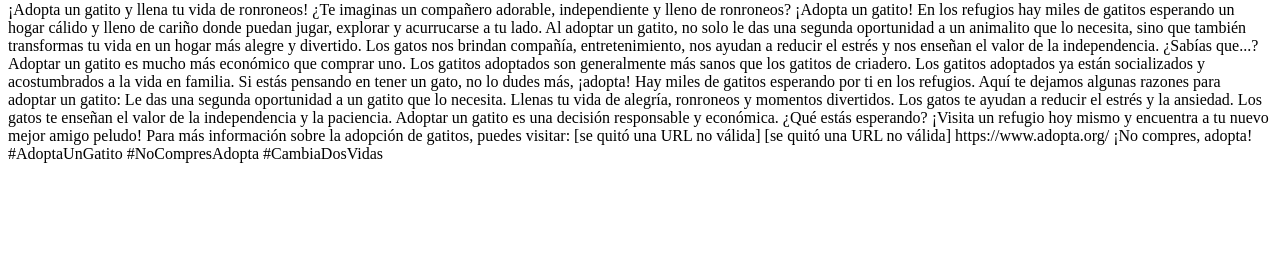
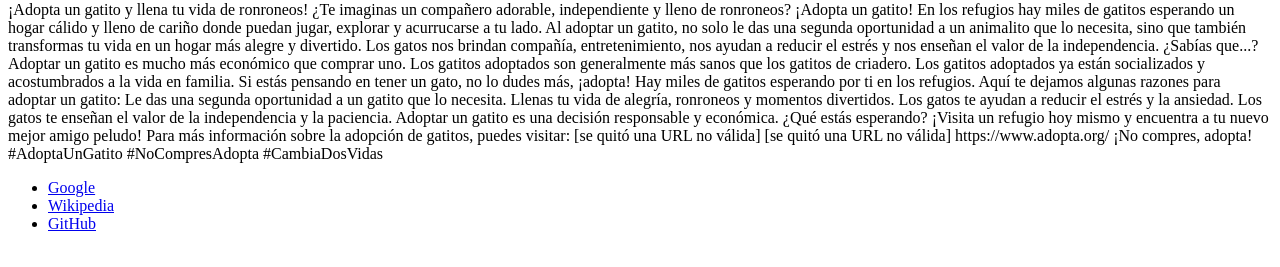
Before and after one commit to Awolfo01/FirstPageWeb, a plain HTML site: page Links/Gatos.html in a window 1280 px wide. Shown: the part 79-346 px from the top of the page. Drawn offline with Linux system fonts and the light colour scheme.

Commit message:
Actualizar Gatos.html

```diff
--- a/Links/Gatos.html
+++ b/Links/Gatos.html
@@ -39,5 +39,10 @@
 
         #AdoptaUnGatito #NoCompresAdopta #CambiaDosVidas
     </p>
+ <ul>
+    <li><a     href="https://www.google.com">Google</a></li>
+    <li><a href="https://www.wikipedia.org">Wikipedia</a></li>
+    <li><a href="https://www.github.com">GitHub</a></li>
+  </ul>
 </body>
 </html>
```
